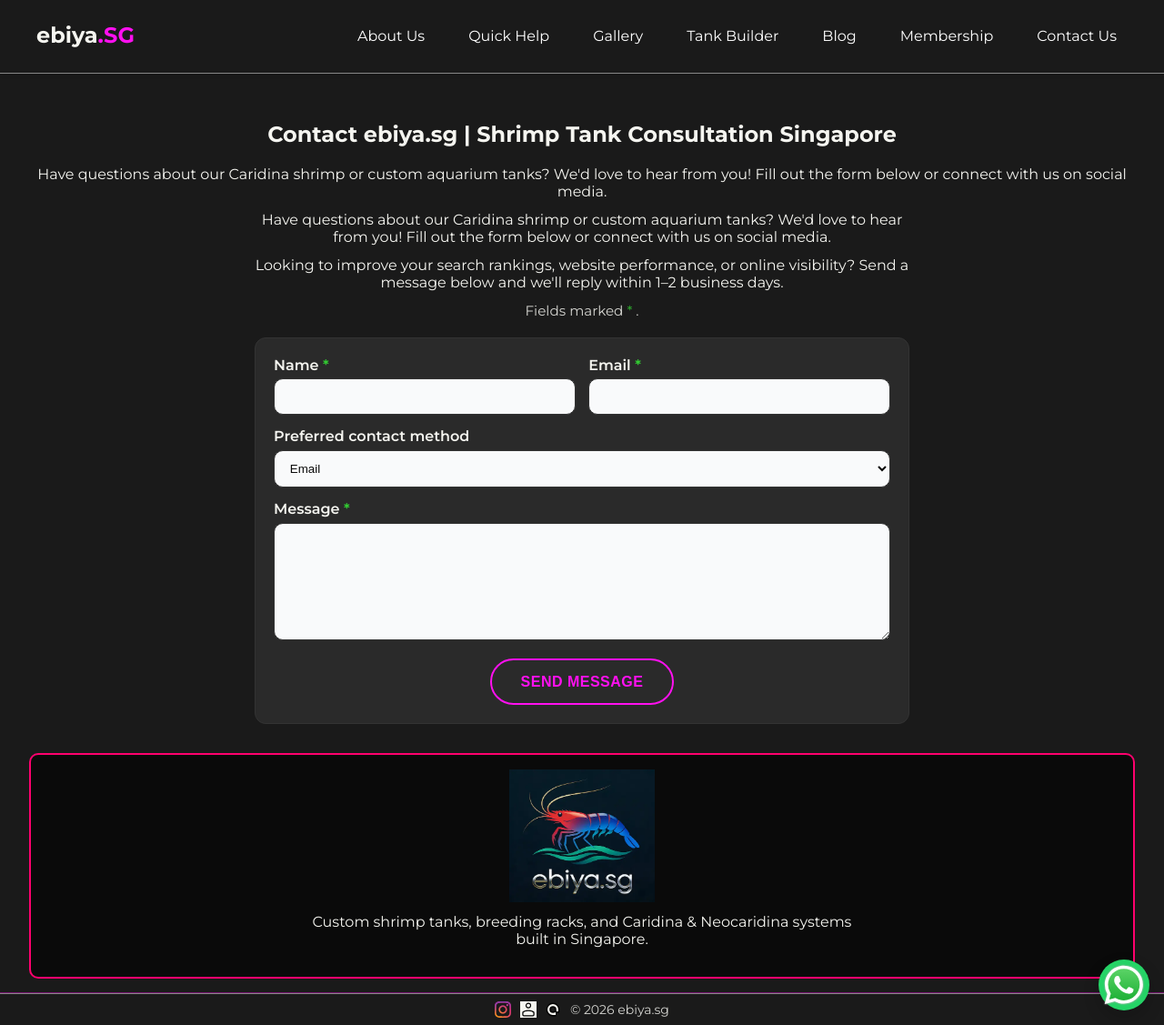
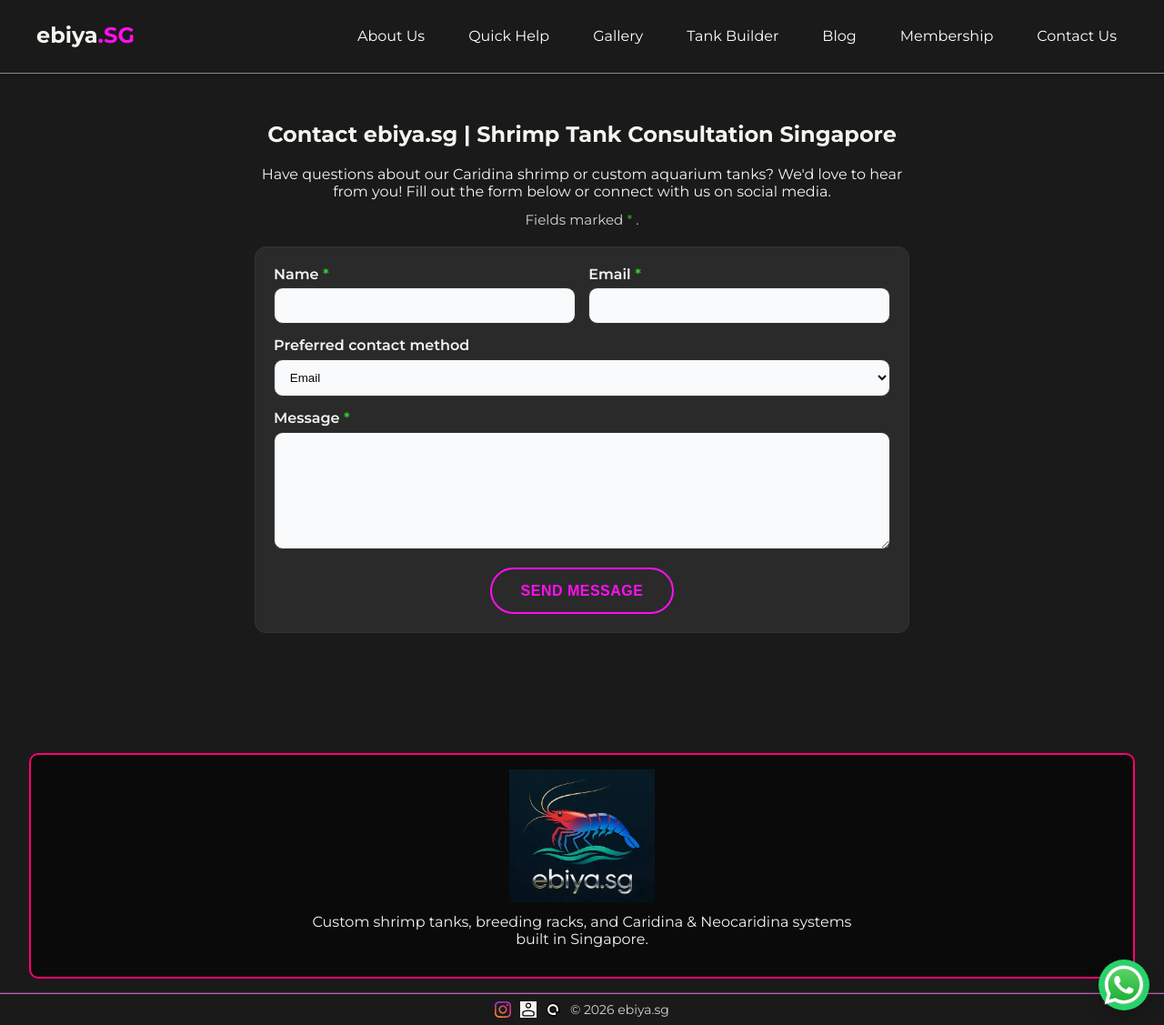
Before and after one commit to m33lucky-benny/ebiya-main, a Jekyll site: the page built from contact.md, in a window 1280 px wide and 1127 px high. Shown: the whole window at 91% size. Built offline with Jekyll 4.4.1, drawn with Linux system fonts in a browser that asks for light colours.

Commit message:
Update contact.md

```diff
--- a/contact.md
+++ b/contact.md
@@ -4,19 +4,12 @@ title: Contact ebiya.sg | Shrimp Tank Consultation Singapore
 description: Get in touch with ebiya.sg for Caridina shrimp tank consultations, custom breeding systems, and expert support in Singapore. Fast response guaranteed..
 permalink: /contact/
 ---
-<div class="contact-intro">
-  <p>Have questions about our Caridina shrimp or custom aquarium tanks? We'd love to hear from you! Fill out the form below or connect with us on social media.</p>
-</div>
-
 
 
 <div class="contact-wrap">
   <div class="contact-intro">
      <p>Have questions about our Caridina shrimp or custom aquarium tanks? We'd love to hear from you! Fill out the form below or connect with us on social media.</p>
-    <p>
-      Looking to improve your search rankings, website performance, or online visibility?
-      Send a message below and we'll reply within 1–2 business days.
-    </p>
+
 
     <p class="contact-note">
       Fields marked <span class="required" aria-hidden="true">*</span>
```
